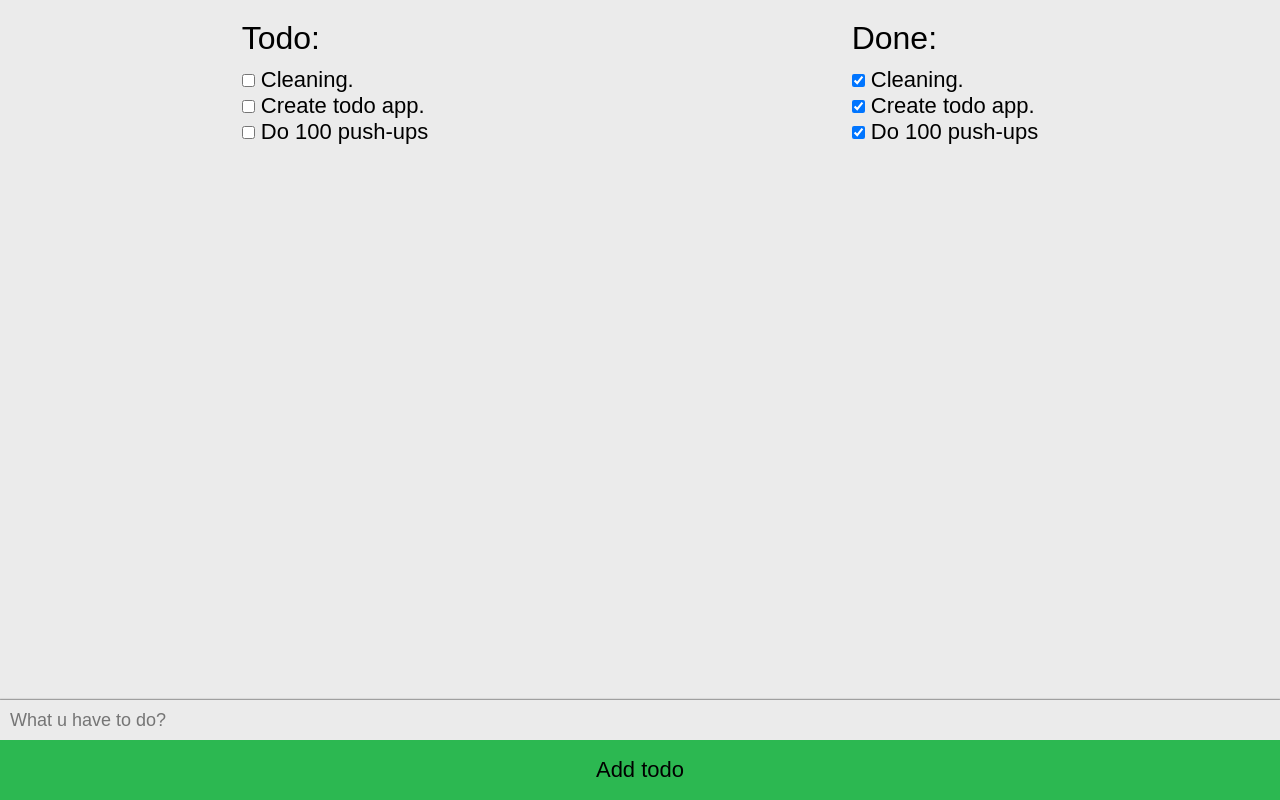
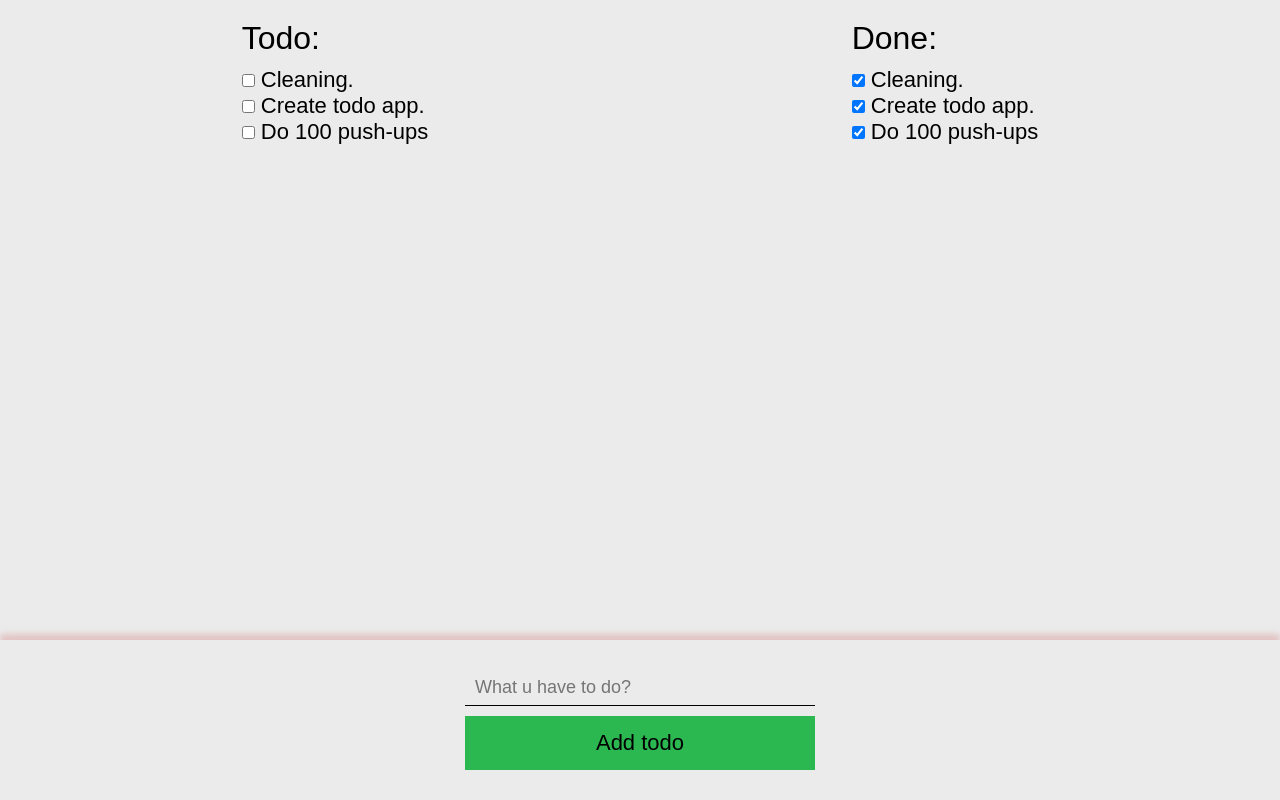
Before and after one commit to musialpatryk/todo-list, a React (Create React App) app: page / in a window 1280 px wide. Built offline with nearby package versions, Linux system fonts and the light colour scheme.

Commit message:
Change desktop layout and handle text overflow

```diff
--- a/src/App.js
+++ b/src/App.js
@@ -46,6 +46,7 @@ const AppWrapper = styled.div`
   font-size: ${({ theme }) => theme.fontSize.m};
   font-family: "B612", sans-serif;
   overflow: hidden;
+}
 `;
 
 function App() {
--- a/src/components/add-todo/AddTodo.js
+++ b/src/components/add-todo/AddTodo.js
@@ -7,9 +7,15 @@ const StyledWrapper = styled.div`
   height: 100px;
   display: flex;
   flex-direction: column;
-  box-shadow: 0px 1px 2px 1px #000000;
   animation-name: ${bottomToTopAnimation};
   animation-duration: 1s;
+
+  @media ${({ theme }) => theme.media.large} {
+    align-items: center;
+    box-shadow: 0px -6px 6px 0px rgb(224 178 178 / 0.68);
+    padding: 30px 0;
+    height: 160px;
+  }
 `;
 
 const StyledInput = styled.input`
@@ -19,6 +25,14 @@ const StyledInput = styled.input`
   font-size: ${({ theme }) => theme.fontSize.s};
   border: none;
   background-color: ${({ theme }) => theme.light.backgroundColor};
+  box-shadow: 0px 1px 2px 1px #000000;
+
+  @media ${({ theme }) => theme.media.large} {
+    width: 350px;
+    box-shadow: none;
+    margin-bottom: 10px;
+    border-bottom: 1px solid;
+  }
 `;
 
 const StyledButton = styled.button`
@@ -26,6 +40,10 @@ const StyledButton = styled.button`
   font-size: ${({ theme }) => theme.fontSize.m};
   background-color: ${({ theme }) => theme.light.addTodo};
   border: none;
+
+  @media ${({ theme }) => theme.media.large} {
+    width: 350px;
+  }
 `;
 
 const AddTodo = ({ handleAddTodo }) => {
--- a/src/components/todo-list/TodoList.js
+++ b/src/components/todo-list/TodoList.js
@@ -4,6 +4,10 @@ import { fadeInAnimation } from "animations/animations";
 
 const StyledWrapper = styled.div`
   margin: 20px 0 40px 0;
+
+  @media ${({ theme }) => theme.media.large} {
+    max-width: 30%;
+  }
 `;
 
 const StyledList = styled.ul`
@@ -29,7 +33,7 @@ const StyledLabel = styled.label`
 const TodoList = ({ todos, message, handleTodoChange }) => {
   return (
     <StyledWrapper>
-      {todos.length > 0 ? <StyledHeader>{message}</StyledHeader> : null}
+      <StyledHeader>{message}</StyledHeader>
       <StyledList>
         {todos.map(({ id, value, done }) => (
           <li key={id} onClick={() => handleTodoChange(id)}>
```
